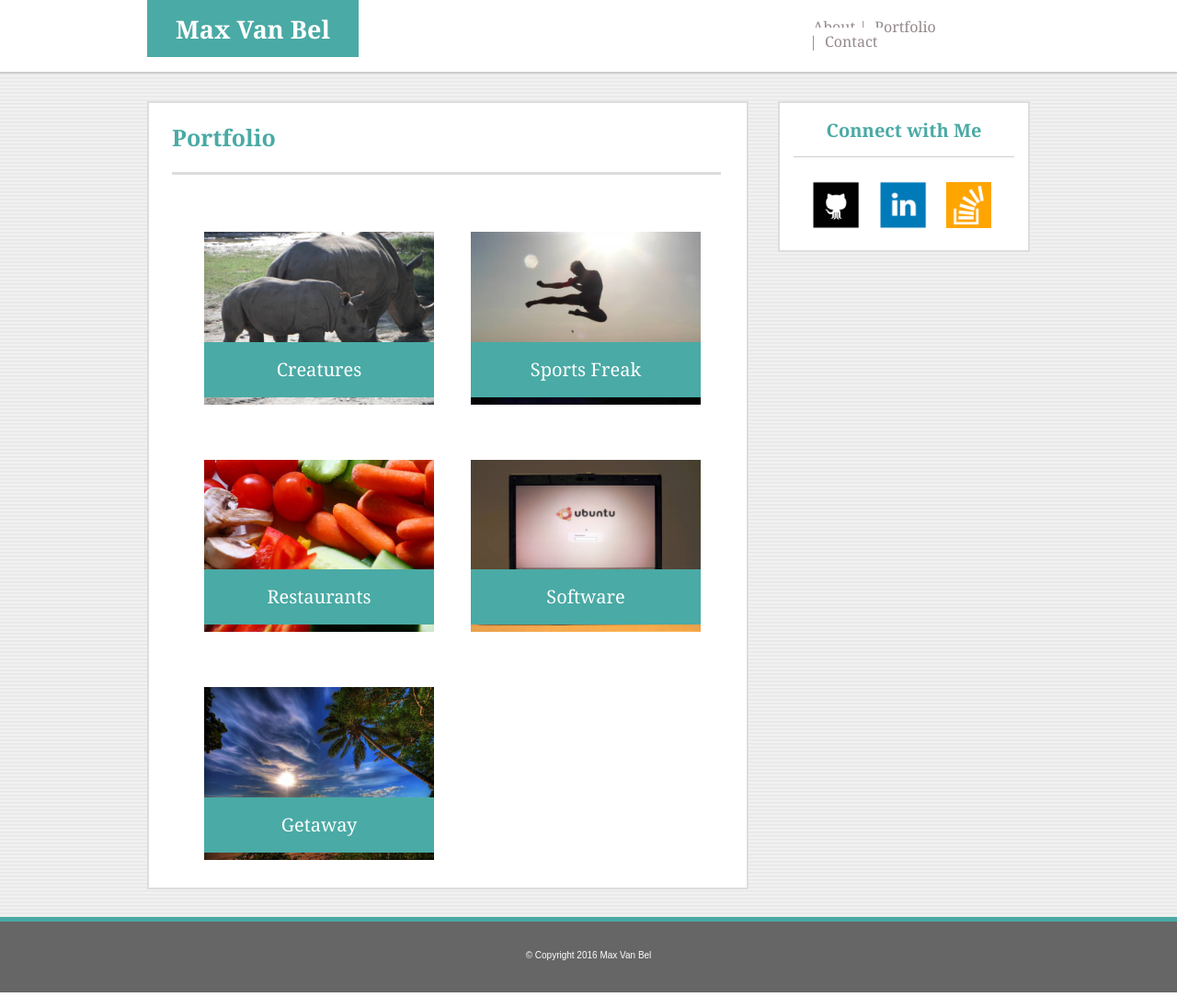
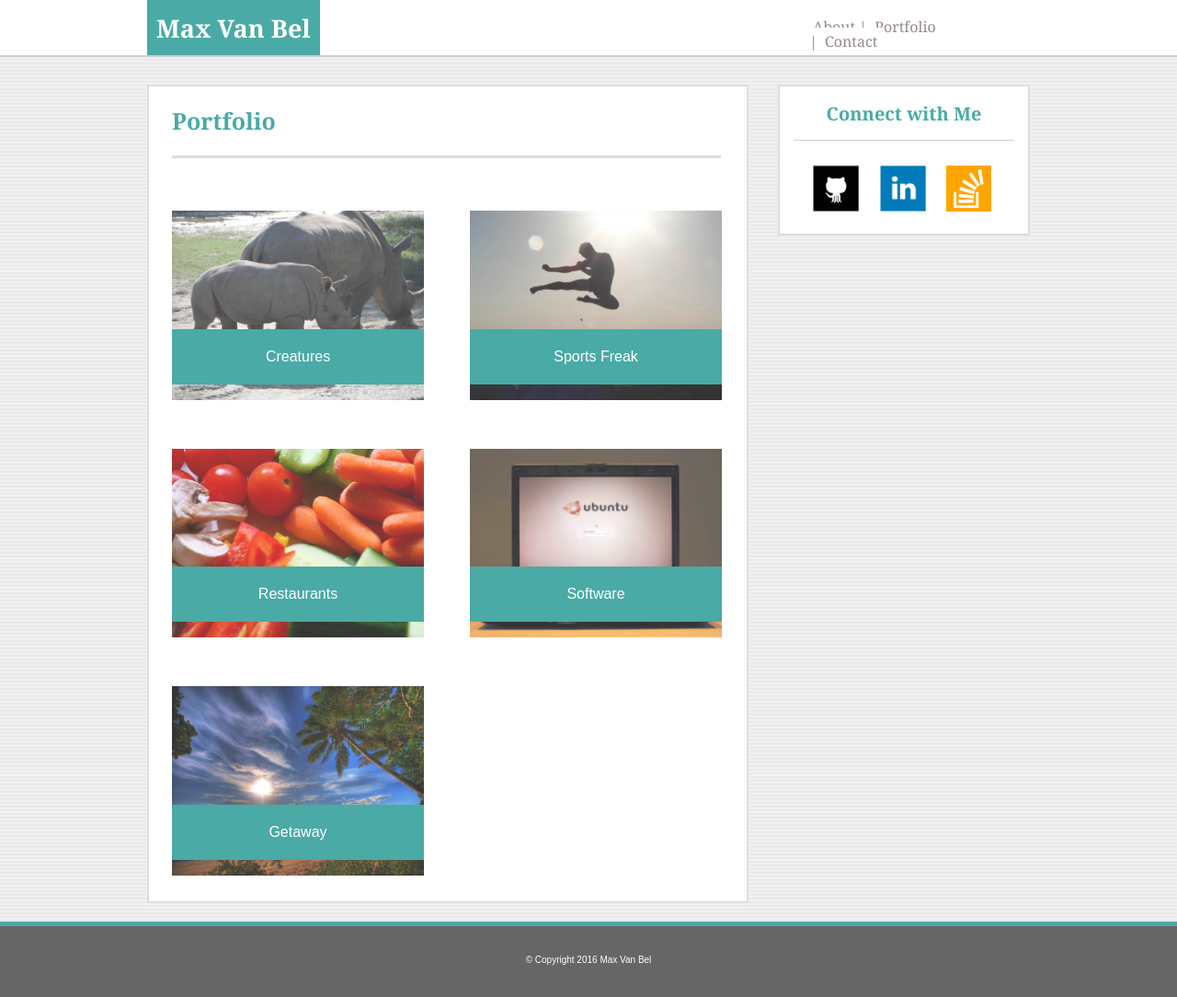
Before and after one commit to mdvb1001/Responsive-Portfolio, a PHP site: page /portfolio.html in a window 1280 px wide. Shown: the whole page at 92% size. Run offline with PHP 8.4, Linux system fonts and the light colour scheme.

Commit message:
format responsiveness on all 3 html pages

```diff
--- a/assets/css/style.css
+++ b/assets/css/style.css
@@ -9,42 +9,38 @@ body {
 }
 
 header {
+    border-bottom: 2px solid #cccccc;
+    background: #ffffff;
+    height: 60px;
+}
+
+.header {
     font-family:'Georgia', Times, Times New Roman, serif;
     border-bottom: 2px solid #cccccc;
     background: #ffffff;
-    max-width: 100%;
-    margin-bottom: 30px;
-
+    width: 960px;
+    margin: 0 auto;
+    height: 60px;
 }
 
-.header {
-    width: 960px;
-    margin: 0 auto;
-}
 
-.container {
-    width: 210px;
-    padding: 17.5px 10px 17.5px;
+.name {
+    padding: 16.5px 10px;
     color: white;
-    margin-top: 0px;
     background-color: #4aaaa5;
     float: left;
     font-size:27px;
     font-weight: bold;
-    position: static;
     text-align: center;
     font-family:'Georgia', Times, Times New Roman, serif;
-
-
 }
 
 
 .nav {
-    margin-left: 720px;
-    margin-top: 0px;
+    float: right;
+    margin-right: 20px;
     padding-top: 21px;
     padding-bottom: 25px;
-    position: static;
     width: 220px;
 }
 
@@ -65,14 +60,22 @@ header {
 }
 
 
+.buzz {
+    width: 960px;
+    background: #ffffff;
+    margin: 0 auto;
+    background: none;
+    margin-top: 30px;
+}
+
+
 .content {
     float: left;
     max-width: 650px;
     border: 2px solid #dddddd;
     overflow: hidden;
     background: white;
-    margin-bottom: 30px;
-
+    margin-bottom: 20px;
 }
 
 .container-2 {
@@ -104,15 +110,6 @@ header {
     font-size: 15px;
 }
 
-
-
-.buzz {
-    width: 960px;
-    background: #ffffff;
-    margin: 0 auto;
-    background: none;
-
-}
 
 .side {
     font-family:'Georgia', Times, Times New Roman, serif;
@@ -194,81 +191,38 @@ label {
 
 .square {
     padding: 0px 25px 0px 25px;
+
 }
 
-.five-pics {
-    padding-left: 40px;
+.pic-a {
+    width: 274px;
+    overflow: auto;
+    position: relative;
+    float: left;
+    margin: 25px;
+}
+.pic-a:nth-child(even) {
+    margin-right:;
+}
+.pic-a img {
+    width: 100%;
+    border: 0 none;
+    opacity: .8;
+}
+.pic-a h3 {
+    border-bottom: 0;
+    background: #4aaaa5;
+    color: #fff;
+    text-align: center;
+    position: absolute;
+    padding: 15px 0px 15px 0px;
+    width: 274px;
+    bottom: 20px;
+    line-height: 30px;
+    margin-bottom: 0;
+    font-weight: 300;
 }
 
-.folio {
-    float: left;
-    padding: 30px 20px;
-}
-
-.banner-1 {
-    width: 210px;
-    padding: 20px;
-    color: white;
-    background-color: #4aaaa5;
-    font-size: 20px;
-    position: absolute;
-    text-align: center;
-    font-family:'Georgia', Times, Times New Roman, serif;
-    margin-top: 150px;
-    margin-left: 20px;
-}
-
-.banner-2 {
-    width: 210px;
-    padding: 20px;
-    color: white;
-    background-color: #4aaaa5;
-    font-size: 20px;
-    position: absolute;
-    text-align: center;
-    font-family:'Georgia', Times, Times New Roman, serif;
-    margin-top: 150px;
-    margin-left: 310px;
-}
-
-.banner-3 {
-    width: 210px;
-    padding: 20px;
-    color: white;
-    background-color: #4aaaa5;
-    font-size: 20px;
-    position: absolute;
-    text-align: center;
-    font-family:'Georgia', Times, Times New Roman, serif;
-    margin-top: 397px;
-    margin-left: 20px;
-}
-
-.banner-4 {
-    width: 210px;
-    padding: 20px;
-    color: white;
-    background-color: #4aaaa5;
-    font-size: 20px;
-    position: absolute;
-    text-align: center;
-    font-family:'Georgia', Times, Times New Roman, serif;
-    margin-top: 397px;
-    margin-left: 310px;
-}
-
-.banner-5 {
-    width: 210px;
-    padding: 20px;
-    color: white;
-    background-color: #4aaaa5;
-    font-size: 20px;
-    position: absolute;
-    text-align: center;
-    font-family:'Georgia', Times, Times New Roman, serif;
-    margin-top: 645px;
-    margin-left: 20px;
-}
 
 footer {
     background: #666666;
--- a/portfolio.html
+++ b/portfolio.html
@@ -2,57 +2,67 @@
 <html>
 <head>
   <title>Portfolio Page</title>
+  <meta name="viewport" content="width=device-width, initial-scale=1">
   <link rel="stylesheet" type="text/css" href="assets/css/reset.css">
   <link rel="stylesheet" type="text/css" href="assets/css/style.css">
 </head>
 <body>
 
 
-  <header>
+   <header>
     <div class="header">
-    <h1 class="container">Max Van Bel</h1>
-    <ul class="nav">
-      <li class="nav-element"><a class="nav-link" href="index.html">About |</a></li><li class="nav-element"><a class="nav-link" href="portfolio.html">Portfolio |</a></li><li class="nav-element"><a class="nav-link" href="contact.html">Contact</a></li>
-    </ul>
+      <h1 class="name">Max Van Bel</h1>
+      <ul class="nav">
+          <li class="nav-element"><a class="nav-link" href="index.html">About |</a></li><li class="nav-element"><a class="nav-link" href="portfolio.html">Portfolio |</a></li><li class="nav-element"><a class="nav-link" href="contact.html">Contact</a></li>
+      </ul>
     </div>
   </header>
 
+
   <section class="buzz">
+      <div class="content">
+        <h2 class="container-2">Portfolio</h2>
+        <br><br>
+        <div class="five-pics">
+
+          <div class="pic-a">
+            <img src="assets/images/animals-q-c-640-480-1.jpg" alt="pic of rhino">
+            <h3>Creatures</h3>
+          </div>
+
+          <div class="pic-a">
+            <img src="assets/images/sports.pic.jpg" alt="jumping man">
+            <h3>Sports Freak</h3>
+          </div>
+
+          <div class="pic-a">
+            <img src="assets/images/food-q-c-640-480-5.jpg"
+            alt="veggies">
+            <h3>Restaurants</h3>
+          </div>
+
+          <div class="pic-a">
+            <img src="assets/images/technics-q-c-640-480-3.jpg"
+            alt="laptop">
+            <h3>Software</h3>
+          </div>
+
+          <div class="pic-a">
+            <img src="assets/images/nature-q-c-640-480-5.jpg"
+            alt="palm tree">
+            <h3>Getaway</h3>
+          </div>
+
+        </div>
+      </div>
+
       <aside class="side">
         <h3 class="side-title">Connect with Me</h3>
           <div class="all-icons">
             <a href="https://github.com/mdvb1001" target="_blank"><img class="icon" src="assets/images/1475661936_github_square_black.png" alt="github"></a><a href="https://www.linkedin.com/in/max-van-bel-75152211?authType=NAME_SEARCH&authToken=GFng&locale=en_US&trk=tyah&trkInfo=clickedVertical%3Amynetwork%2CclickedEntityId%3A40107949%2CauthType%3ANAME_SEARCH%2Cidx%3A1-1-1%2CtarId%3A1475730710819%2Ctas%3Amax" target="_blank"><img class="icon" src="assets/images/1475661922_linkedin_square_color.png" alt="linkedin"></a><a href="http://stackoverflow.com/users/6719957/user6719957" target="_blank"><img class="special" src="assets/images/1475661878_stackoverflow.png" alt="stackoverflow"></a>
           </div>
       </aside>
-      <div class="content">
-        <h2 class="container-2">Portfolio</h2>
-        <br><br>
-        <div class="five-pics">
-          <a href="https://www.google.com/" target="_blank">
-            <img class="folio" src="assets/images/animals-q-c-640-480-1.jpg" alt="pic of rhino" width="250px">
-            <div class="banner-1">Creatures</div>
-          </a>
-          <a href="https://www.google.com/" target="_blank">
-            <img class="folio" src="assets/images/sports.pic.jpg" alt="jumping man" width="250px">
-            <div class="banner-2">Sports Freak</div>
-          </a>
-          <a href="https://www.google.com/" target="_blank">
-            <img class="folio" src="assets/images/food-q-c-640-480-5.jpg"
-            alt="veggies" width="250px">
-            <div class="banner-3">Restaurants</div>
-          </a>
-          <a href="https://www.google.com/" target="_blank">
-            <img class="folio" src="assets/images/technics-q-c-640-480-3.jpg"
-            alt="laptop" width="250px">
-            <div class="banner-4">Software</div>
-          </a>
-          <a href="https://www.google.com/" target="_blank">
-            <img class="folio" src="assets/images/nature-q-c-640-480-5.jpg"
-            alt="palm tree" width="250px">
-            <div class="banner-5">Getaway</div>
-          </a>
-        </div>
-      </div>
+
   </section>
 
   <footer>
```
Also changed, not shown: other parts of assets/css/style.css (+256 -2 lines), contact.html (+14 -10 lines), index.html (+14 -11 lines).
